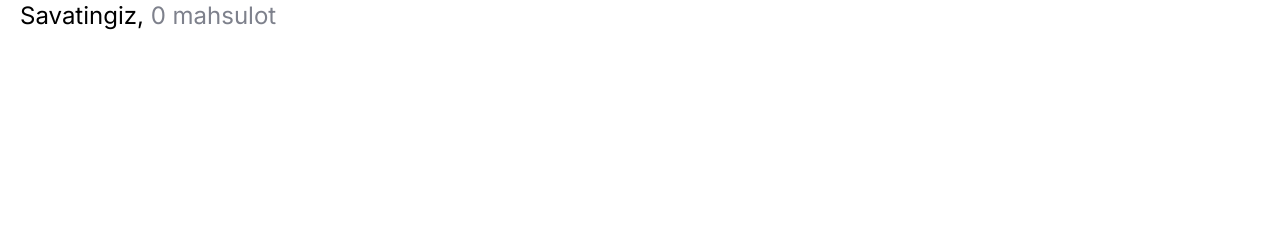
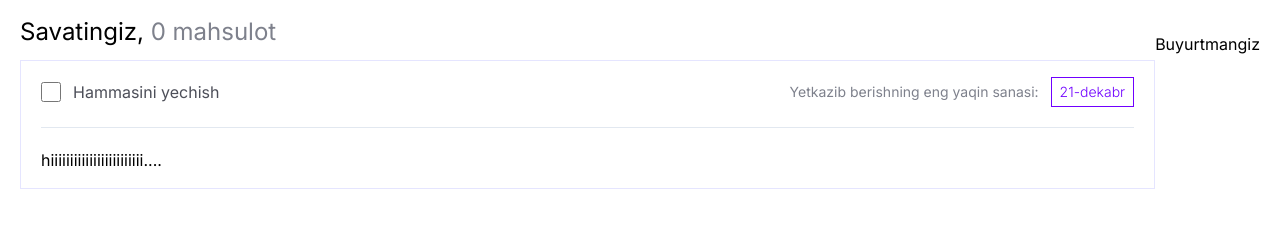
Before and after one commit to devusmonjon/uzum-shop, a website: page src/cart/cart.html in a window 1280 px wide. Drawn offline with nearby package versions, Linux system fonts and the light colour scheme.

Commit message:
progress

```diff
--- a/src/cart/cart.html
+++ b/src/cart/cart.html
@@ -1,39 +1,65 @@
 <!DOCTYPE html>
 <html lang="en">
-
   <head>
-    <meta charset="UTF-8">
-    <meta name="viewport" content="width=device-width, initial-scale=1.0">
-    <link rel="stylesheet" href="../style/output.css">
+    <meta charset="UTF-8" />
+    <meta name="viewport" content="width=device-width, initial-scale=1.0" />
+    <link rel="stylesheet" href="../style/output.css" />
     <title>Cart</title>
     <script defer src="./cart.js"></script>
   </head>
 
   <body>
     <div class="cart w-full container flex items-center justify-center">
-        <div class="cart__empty hidden min-h-96 items-center justify-center flex-col text-center">
-            <img src="../assets/cart/cat.svg" alt="cart empty img">
+      <div
+        class="cart__empty hidden min-h-96 items-center justify-center flex-col text-center"
+      >
+        <img src="../assets/cart/cat.svg" alt="cart empty img" />
         <div class="wishlit__empty--info mt-6 grid gap-4 place-items-center">
-                <h3 class="text-[1.375rem] font-semibold leading-6">Savatda hozircha mahsulot yoʻq</h3>
-                <p class="font-normal text-[.8rem]">Bosh sahifadagi to’plamlardan boshlang yoki kerakli mahsulotni
-                    qidiruv orqali toping</p>
+          <h3 class="text-[1.375rem] font-semibold leading-6">
+            Savatda hozircha mahsulot yoʻq
+          </h3>
+          <p class="font-normal text-[.8rem]">
+            Bosh sahifadagi to’plamlardan boshlang yoki kerakli mahsulotni
+            qidiruv orqali toping
+          </p>
+
           <button
-                    class="font-[.875rem] py-[.66rem] px-[.875rem] rounded-md w-fit hover:opacity-85 duration-200">Bosh
-                    sahifa</button>
+            class="font-[.875rem] py-[.66rem] px-[.875rem] rounded-md w-fit hover:opacity-85 duration-200"
+          >
+            Bosh sahifa
+          </button>
         </div>
       </div>
-        <div class="cart__main w-full flex items-center justify-between">
-            <div class="cart__main--products">
-                <div class="text-2xl">Savatingiz, <span class="cart__main--productsText">
+
+      <div class="cart__main w-full flex justify-between relative">
+        <div class="cart__main--products w-full">
+          <div class="info text-2xl mt-4">
+            Savatingiz,
+            <span class="cart__main--productsText">
               <span class="product__counter">0</span> mahsulot
             </span>
           </div>
+          <div class="cartsContainer mt-3 py-4 px-5">
+            <div class="flex items-center justify-between">
+              <div class="cartsContainer--checking flex items-center gap-3">
+                <input type="checkbox" class="text-3xl" />
+                <p>Hammasini yechish</p>
               </div>
-            <div class="cart__main--price mt-8">
-
+              <div
+                class="cartsContainer--delivery text-sm flex items-center justify-center gap-3"
+              >
+                <p>Yetkazib berishning eng yaqin sanasi:</p>
+                <span class="border p-1 px-2 font-light">21-dekabr</span>
+              </div>
+            </div>
+            <hr class="my-5 border-slate-200" />
+            hiiiiiiiiiiiiiiiiiiiiiiii....
+          </div>
+        </div>
+        <div class="cart__main--price mt-8 sticky top-0">
+          <p>Buyurtmangiz</p>
         </div>
       </div>
     </div>
   </body>
-
 </html>
--- a/src/style/index.scss
+++ b/src/style/index.scss
@@ -1,5 +1,6 @@
 @import url("https://cdn.jsdelivr.net/npm/swiper@11/swiper-bundle.min.css");
 @import url("https://fonts.googleapis.com/css2?family=Inter:ital,opsz,wght@0,14..32,100..900;1,14..32,100..900&display=swap");
+
 @tailwind base;
 @tailwind components;
 @tailwind utilities;
@@ -27,6 +28,29 @@
 @layer components {
   .container {
     @apply mx-auto max-w-[1240px];
+  }
+}
+
+.cartsContainer {
+  border: 0.1rem solid var(--primary-accent);
+  &--checking {
+    input[type="checkbox"] {
+      accent-color: var(--primary);
+      width: 20px;
+      height: 20px;
+    }
+    p {
+      color: var(--dark-secondary);
+    }
+  }
+  &--delivery {
+    p {
+      color: var(--light-secondary);
+    }
+    span {
+      color: var(--primary);
+      border-color: var(--primary);
+    }
   }
 }
 
```
Also changed, not shown: src/style/index.css, src/style/output.css, 3 other files. Lines whose indentation alone changed are shown as unchanged.
